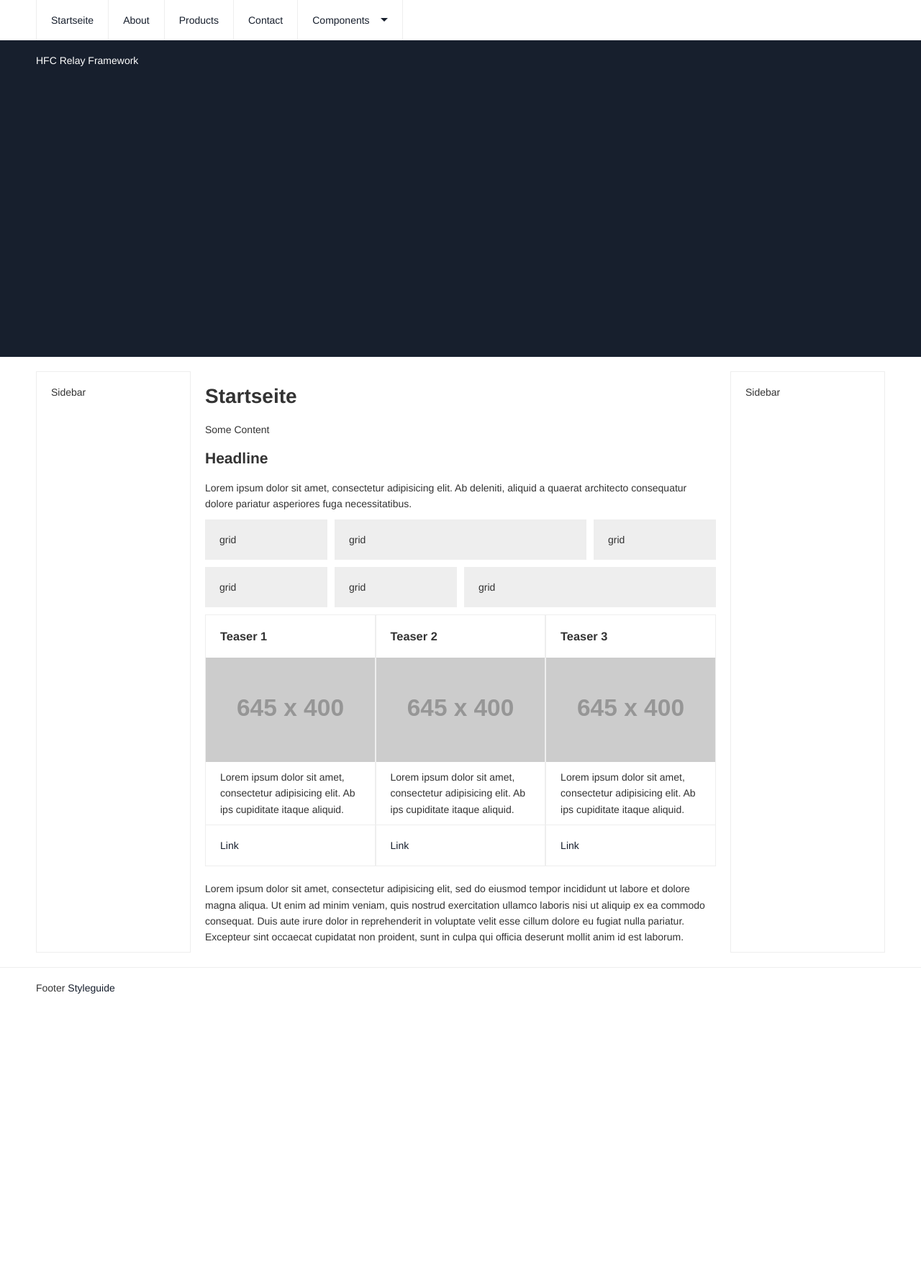
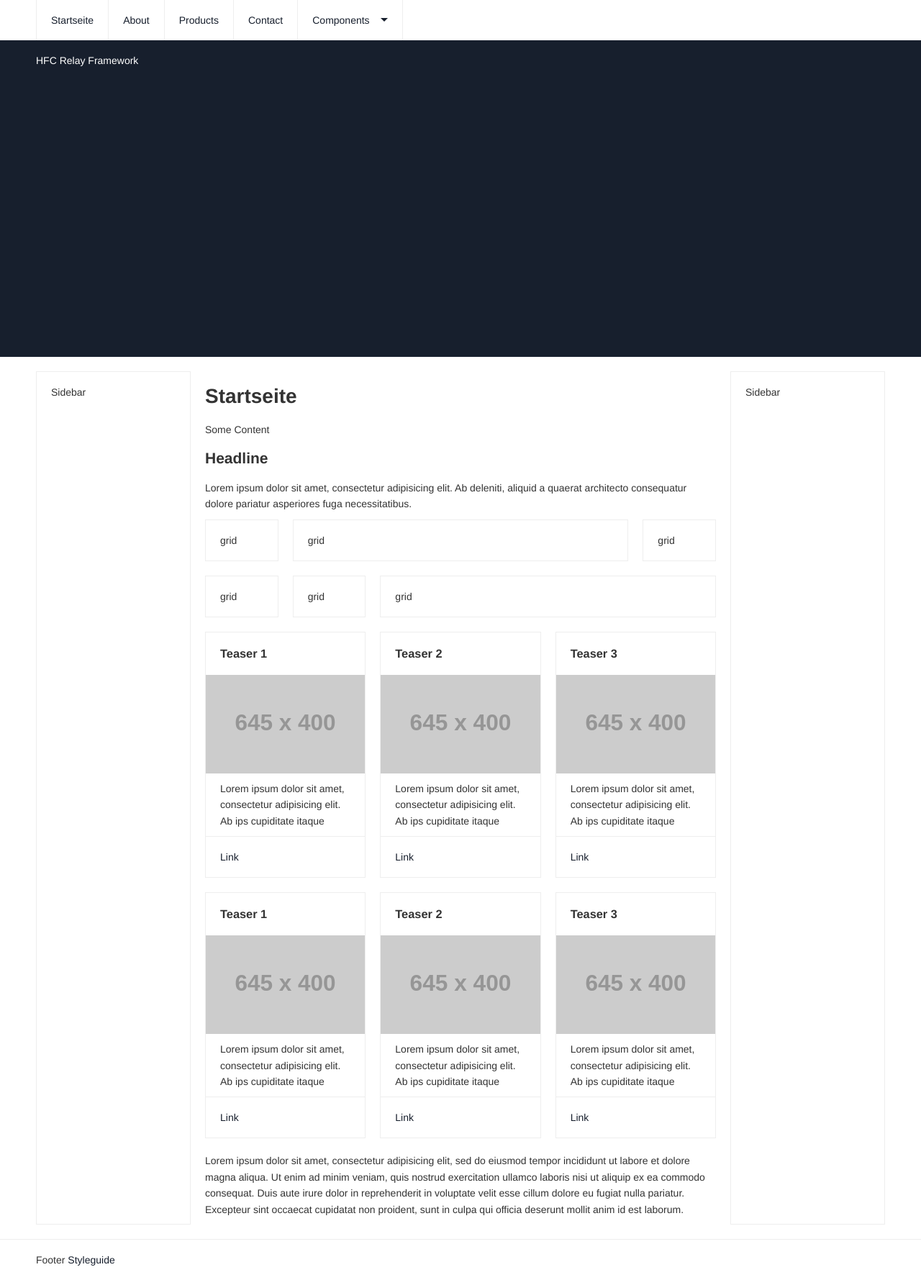
Before and after one commit to NilsDannemann/j_hfc_relay, a Jekyll site: the page built from index.html, in a window 1280 px wide. Shown: the whole page at 72% size. Built offline with Jekyll 4.4.1, drawn with Linux system fonts in a browser that asks for light colours; before the commit the page ends 1401 px from its top, so only the background shows below that.

Commit message:
[update] grid

```diff
--- a/_components/teaser.html
+++ b/_components/teaser.html
@@ -2,6 +2,6 @@
 title: Teaser x 3
 scss: '/_includes/components/teaser/_teaser.scss'
 type: teaser
-usage: "Does not require placement in a separate container."
+usage: "Needs to be placed in a .container"
 ---
 {% include components/teaser/teaser.html %}
--- a/_includes/components/teaser/_teaser.scss
+++ b/_includes/components/teaser/_teaser.scss
@@ -5,23 +5,24 @@
 /* =======================================*/
 
 .teaser {
-	@include flexbox(inline-flex, column);
-	@include flexbox-width(100%);
-
 	background: #fff;
 	margin-bottom: $whitespace;
 	border: $border;
 
 	&__title {
+		display: block;
 		color: $color-black;
 		padding: $whitespace;
 
 		* {margin: 0;}
 	}
 
-	&__img {}
+	&__img {
+		display: block;
+	}
 
 	&__content {
+		display: block;
 		height: $font-size * $line-height * $teaser-lines-to-show;
 		margin: $whitespace/2 $whitespace;
 
@@ -32,18 +33,19 @@
 	}
 
 	&__link {
+		display: block;
 		border-top: $border;
 		padding: $whitespace;
 	}
 
 	// SINGLE TEASER
-	&--single {}
+	&--single {@include column('1/1');}
 
 	// DOUBLE TEASER
-	&--double {}
+	&--double {@include column('1/2');}
 
 	// TRIPLE TEASER
-	&--triple {@include flexbox-width(33.333333333333%);}
+	&--triple {@include column('1/3');}
 }
 
 
@@ -56,7 +58,7 @@
 
 		&--single {}
 		&--double {}
-		&--triple {@include flexbox-width(50%);}
+		&--triple {@include column('1/3', $gutter: 10px);}
 	}
 }
 @include below(large) {
@@ -64,7 +66,7 @@
 
 		&--single {}
 		&--double {}
-		&--triple {@include flexbox-width(100%);}
+		&--triple {@include column('1/1', $gutter: 5px);}
 	}
 }
 @include below(medium) {
@@ -72,7 +74,7 @@
 
 		&--single {}
 		&--double {}
-		&--triple {@include flexbox-width(33.333333333333%);}
+		&--triple {@include column('1/3');}
 	}
 }
 @include below(small) {
@@ -80,7 +82,7 @@
 
 		&--single {}
 		&--double {}
-		&--triple {@include flexbox-width(50%);}
+		&--triple {@include column('1/2');}
 	}
 }
 @include below(x-small) {
@@ -88,6 +90,6 @@
 
 		&--single {}
 		&--double {}
-		&--triple {@include flexbox-width(100%);}
+		&--triple {@include column('1/1');}
 	}
 }
--- a/_includes/components_base/grid/grid.scss
+++ b/_includes/components_base/grid/grid.scss
@@ -47,10 +47,17 @@
 /* =======================================*/
 /* COLUMNS
 /* =======================================*/
-@mixin column($fraction: '1/1', $gutter: $whitespace, $cycle: nth(sl-explode($fraction, '/'), 2)) {
-	@if ($gutter == 0 or $gutter == none) {
+@mixin column($fraction: '1/1', $gutter: true, $cycle: nth(sl-explode($fraction, '/'), 2)) {
+	// No gutter (default)
+	@if ($gutter == 0px) {
 		width: calc(99.999999% * #{$fraction});
 	}
+	// Base gutter
+	@else if ($gutter == true) {
+		$gutter: $whitespace;
+		width: calc(99.999999% * #{$fraction} - (#{$gutter} - #{$gutter} * #{$fraction}));
+	}
+	//Specified gutter
 	@else {
 		width: calc(99.999999% * #{$fraction} - (#{$gutter} - #{$gutter} * #{$fraction}));
 	}
--- a/_includes/styleguide/component_mask/_component_mask.scss
+++ b/_includes/styleguide/component_mask/_component_mask.scss
@@ -35,4 +35,8 @@
 	&__body {
 		padding: $whitespace;
 	}
+
+	&__display {
+		@include clearfix();
+	}
 }
--- a/css/style.scss
+++ b/css/style.scss
@@ -19,22 +19,25 @@
 
 
 
-
-
-
-.container{
+.container {
+	@include container();
 	@include clearfix();
 }
-.box, .box2 {padding: $whitespace; background: $color-grey;}
-.box {@include column('2/8', $gutter: 10px, $cycle: 3);}
-.box2 {@include column('4/8', $gutter: 10px, $cycle: 3);}
+
+.aside, .main {padding: $whitespace; border: $border;}
+
+.aside {@include column('1/6', $cycle: 3);}
+.main {@include column('4/6', $cycle: 3);}
+
 @include below(x-large) {
-	.box, .box2 {
-		@include column('1/3', $gutter: 10px);
-	}
+	.aside {@include column('1/6', $gutter: 10px, $cycle: 3);}
+	.main {@include column('4/6', $gutter: 10px, $cycle: 3);}
 }
 @include below(large) {
-	.box, .box2 {
-		@include column('1/1', $gutter: 2px);
-	}
+	.aside {@include column('3/6', $gutter: 3px, $cycle: 2);}
+	.main {@include column('3/6', $gutter: 3px, $cycle: 2);}
 }
+@include below(medium) {
+	.aside {@include column('6/6');}
+	.main {@include column('6/6');}
+}
--- a/index.html
+++ b/index.html
@@ -14,18 +14,23 @@ children: false
 <p>Lorem ipsum dolor sit amet, consectetur adipisicing elit. Ab deleniti, aliquid a quaerat architecto consequatur dolore pariatur asperiores fuga necessitatibus.</p>
 
 <section class="container">
-	<div class="box">grid</div>
-	<div class="box2">grid</div>
-	<div class="box">grid</div>
+	<div class="aside">grid</div>
+	<div class="main">grid</div>
+	<div class="aside">grid</div>
 
-	<div class="box">grid</div>
-	<div class="box">grid</div>
-	<div class="box2">grid</div>
+	<div class="aside">grid</div>
+	<div class="aside">grid</div>
+	<div class="main">grid</div>
 </section>
 
-{% include components/teaser/teaser.html title="Teaser 1" text="lorem" %}
-{% include components/teaser/teaser.html title="Teaser 2" text="lorem" %}
-{% include components/teaser/teaser.html title="Teaser 3" text="lorem" %}
+<div class="container">
+	{% include components/teaser/teaser.html title="Teaser 1" text="lorem" %}
+	{% include components/teaser/teaser.html title="Teaser 2" text="lorem" %}
+	{% include components/teaser/teaser.html title="Teaser 3" text="lorem" %}
+	{% include components/teaser/teaser.html title="Teaser 1" text="lorem" %}
+	{% include components/teaser/teaser.html title="Teaser 2" text="lorem" %}
+	{% include components/teaser/teaser.html title="Teaser 3" text="lorem" %}
+</div>
 
 <p>Lorem ipsum dolor sit amet, consectetur adipisicing elit, sed do eiusmod
 tempor incididunt ut labore et dolore magna aliqua. Ut enim ad minim veniam,
```
